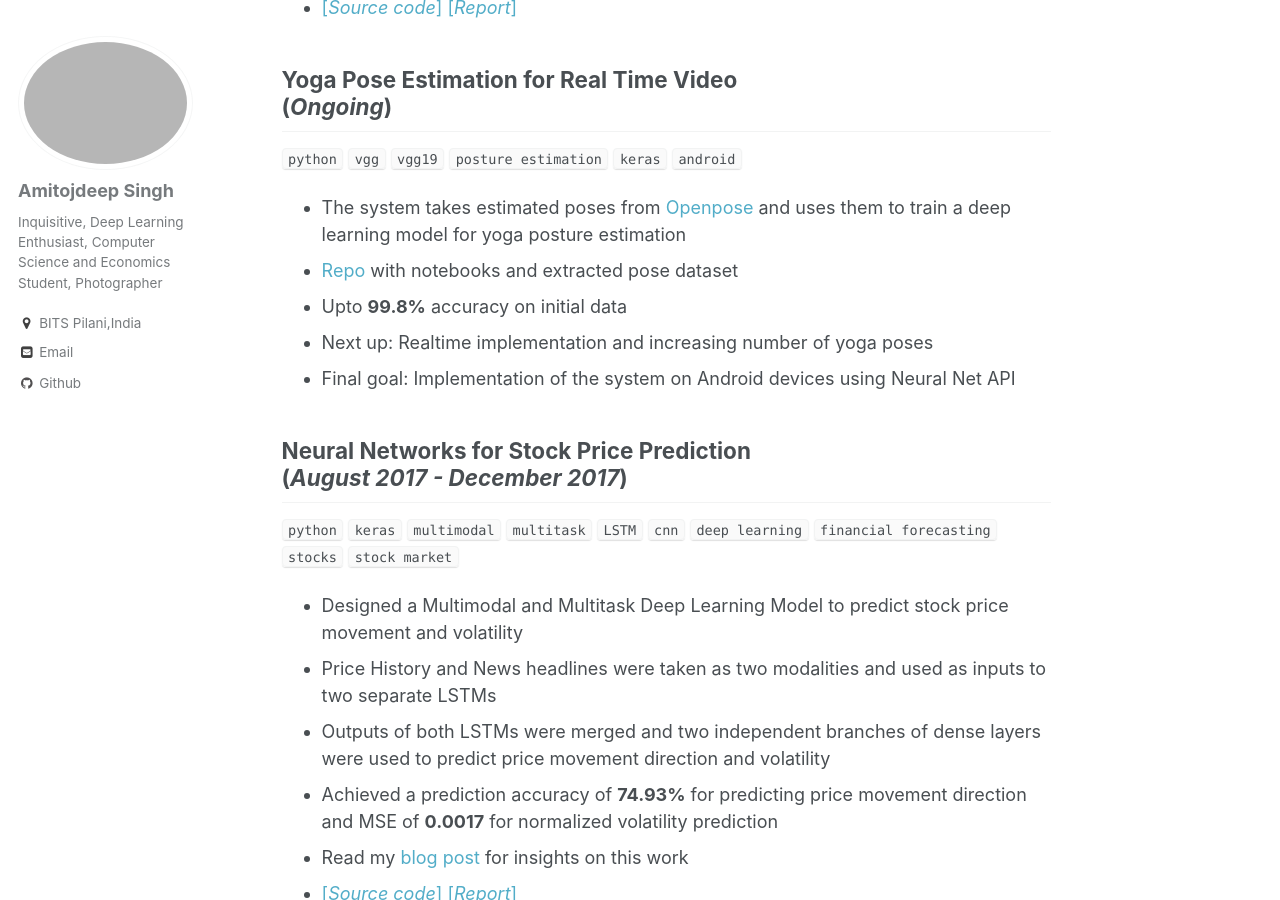
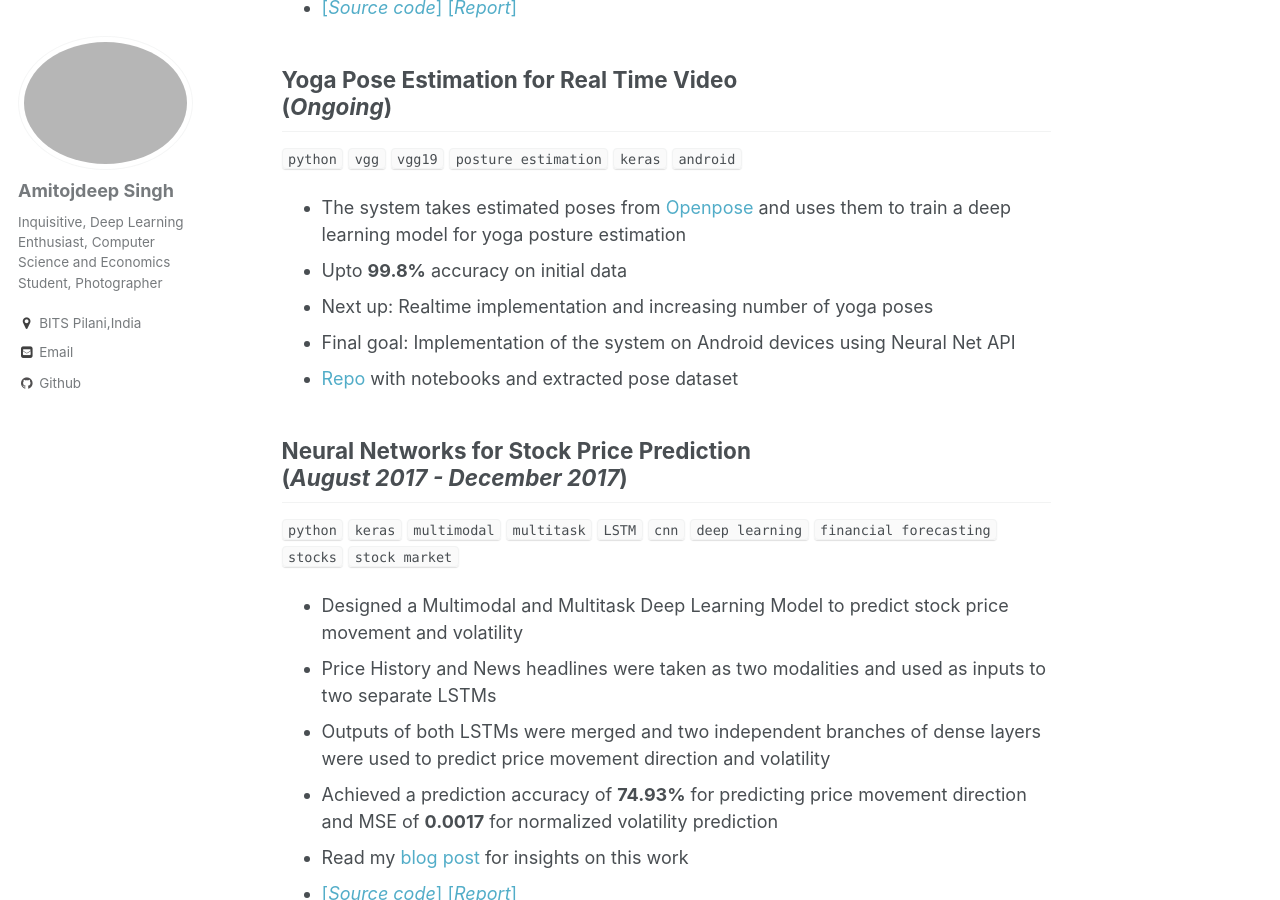
Before and after one commit to amitojdeep/amitojdeep.github.io, a Jekyll site: the page built from _pages/projects.md, in a window 1280 px wide and 900 px high, scrolled down 771 px. Built offline with Jekyll 4.4.1, drawn with Linux system fonts in a browser that asks for light colours.

```diff
--- a/_pages/projects.md
+++ b/_pages/projects.md
@@ -22,10 +22,10 @@ Some of the projects that I have done in recent times are briefly described here
 ## Yoga Pose Estimation for Real Time Video <br> (_Ongoing_)
 `python` `vgg` `vgg19` `posture estimation` `keras` `android` <br>
 * The system takes estimated poses from [Openpose](https://github.com/CMU-Perceptual-Computing-Lab/openpose) and uses them to train a deep learning model for yoga posture estimation
-* [Repo](https://github.com/amitojdeep/yoga-pose) with notebooks and extracted pose dataset
 * Upto **99.8%** accuracy on initial data
 * Next up: Realtime implementation and increasing number of yoga poses
 * Final goal: Implementation of the system on Android devices using Neural Net API
+* [Repo](https://github.com/amitojdeep/yoga-pose) with notebooks and extracted pose dataset
 
 ## Neural Networks for Stock Price Prediction <br>(_August 2017 - December 2017_)
 `python`  `keras` `multimodal` `multitask` `LSTM` `cnn` `deep learning` `financial forecasting` `stocks` `stock market`<br>
```
